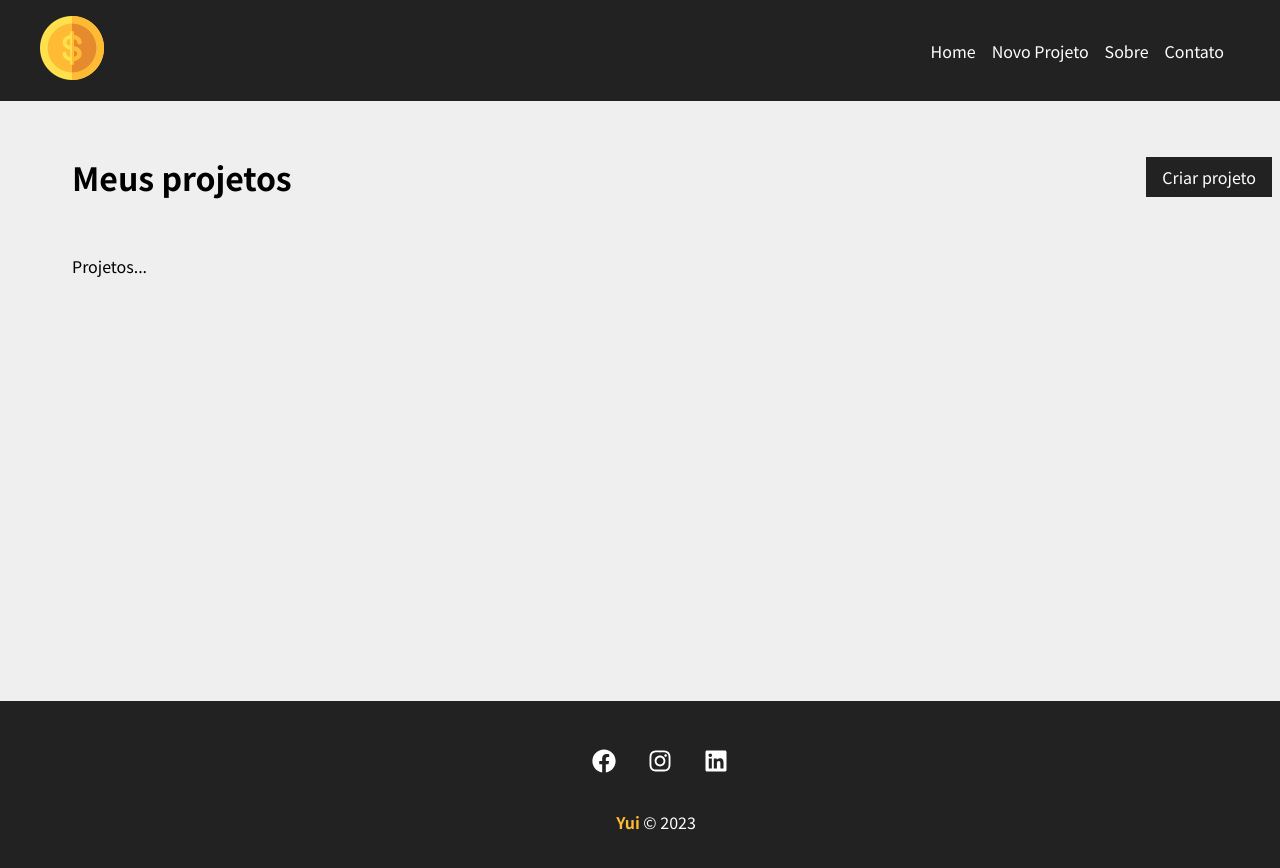
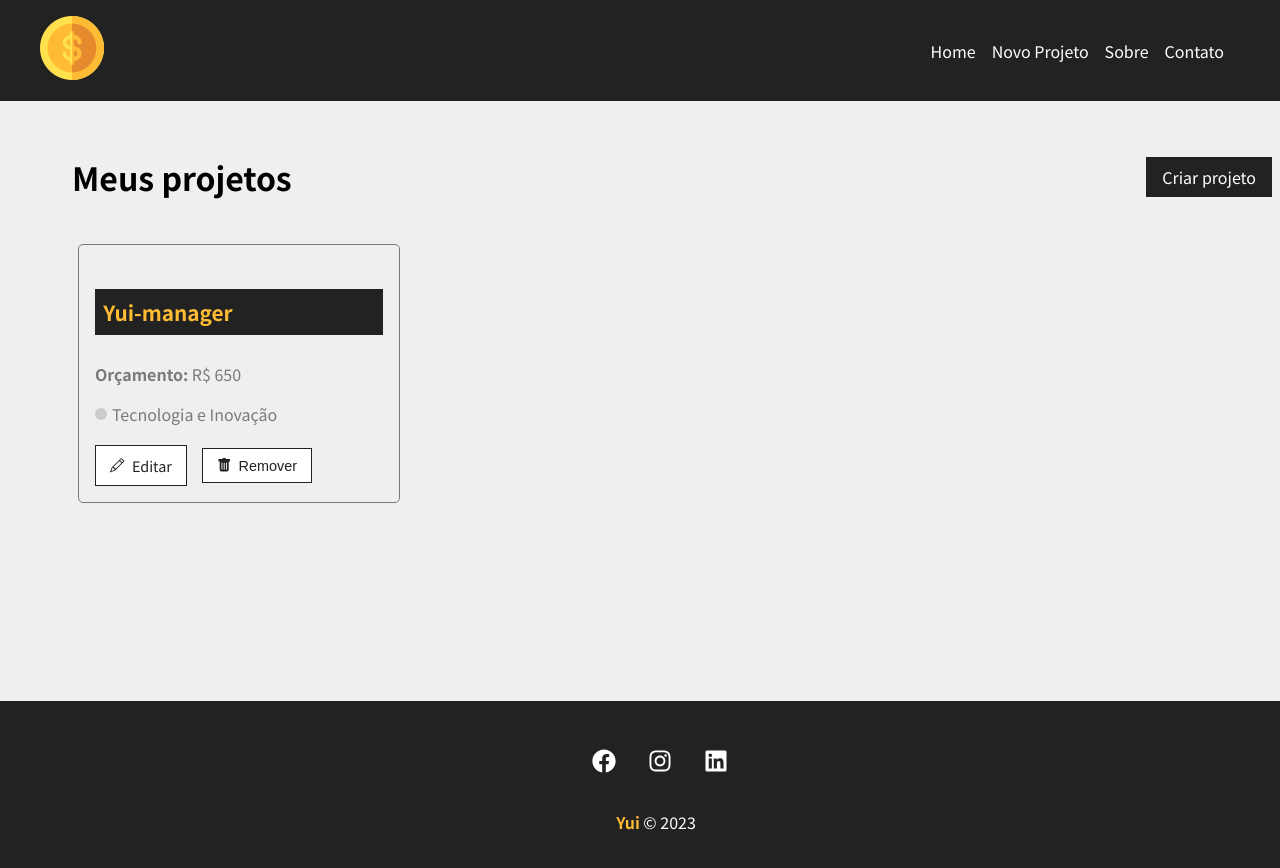
Before and after one commit to kayqueprogram/yui-manager-react, a React (Create React App) app: page /projects in a window 1280 px wide. Shown: the top 868 px of the page. Built offline with nearby package versions, Linux system fonts and the light colour scheme; data requests are answered from the project's data file.

Commit message:
pagina de edição de dados

```diff
--- a/db.json
+++ b/db.json
@@ -1,15 +1,15 @@
 {
   "projects": [
     {
-      "name": "Teste de projeto",
-      "budget": "300",
+      "name": "Yui-manager",
+      "budget": "650",
       "category": {
-        "id": "1",
-        "name": "Infra"
+        "id": "5",
+        "name": "Tecnologia e Inovação"
       },
       "yui": 0,
       "services": [],
-      "id": 1
+      "id": 2
     }
   ],
   "categories": [
--- a/src/App.js
+++ b/src/App.js
@@ -8,6 +8,7 @@
 import Navbar from './components/layout/Navbar';
 import Footer from './components/layout/Footer';
 import Projects from './components/pages/Projects';
+import Project from './components/pages/Project';
 
 function App() {
   return (
@@ -16,10 +17,11 @@
       <Container customClass="min-height">
       <Routes>
         <Route exact path='/' element={<Home />} />
-        <Route exact path='/company' element={<Company />} />
-        <Route exact path='/contact' element={<Contact />} />
-        <Route exact path='/newProject' element={<NewProject />} />
-        <Route exact path='/projects' element={<Projects />} />
+        <Route path='/company' element={<Company />} />
+        <Route path='/contact' element={<Contact />} />
+        <Route path='/newProject' element={<NewProject />} />
+        <Route path='/projects' element={<Projects />} />
+        <Route path='/project/:id' element={<Project />} />
       </Routes>
       </Container>
       <Footer />
--- /dev/null
+++ b/src/components/layout/Loading.js
@@ -0,0 +1,12 @@
+import loading from '../../img/loading.svg';
+import styles from './Loading.module.css';
+
+function Loading() {
+    return(
+        <div className={styles.loader_container}>
+            <img src={loading} alt="carregando..." className={styles.loader}/>
+        </div>
+    )
+}
+
+export default Loading
--- /dev/null
+++ b/src/components/layout/Loading.module.css
@@ -0,0 +1,11 @@
+.loader_container {
+    width: 100%;
+    height: 100%;
+    display: flex;
+    justify-content: center;
+    align-items: center;
+}
+
+.loader {
+    width: 50px;
+}
--- /dev/null
+++ b/src/components/pages/Project.js
@@ -0,0 +1,80 @@
+import styles from './Project.module.css';
+import Loading from '../layout/Loading';
+import Container from '../layout/Container';
+import { useParams } from 'react-router-dom';
+import { useState, useEffect } from 'react'
+
+function Project() {
+
+    const { id } = useParams()
+    const [ project, setProject ] = useState([])
+    const [ showProjectForm, setShowProjectForm ] = useState(false)
+
+    useEffect(() => {
+
+        fetch(`http://localhost:5000/projects/${id}`, {
+            method: "GET",
+            headers: {
+                'Content-Type': 'application/json'
+            },
+        }).then(resp => resp.json()).then((data) => {
+            setProject(data)
+        }).catch(err => console.log(err))
+
+    }, [id])
+
+    function editPost(project) {
+        if (project.budget < project.yui) {
+
+        }
+
+        fetch(`http://localhost:5000/projects/${project.id}`, {
+            method: "PATCH",
+            headers: {
+                'Content-Type': 'application/json',
+            },
+
+            body: JSON.stringify(project),
+        }).then(resp => resp.json()).then((data) => {})
+    }
+
+    function toggleProjectForm() {
+        setShowProjectForm(!showProjectForm)
+    }
+
+    return (
+        <>
+            {project.name ? (
+                <div className={styles.project_details}>
+                    <Container customClass="column">
+                        <div>
+                            <h1>Projeto: {project.name}</h1>
+                            <button onClick={toggleProjectForm}>
+                                {!showProjectForm ? 'Editar projeto' : 'Fechar'}
+                            </button>
+                            {!showProjectForm ? (
+                                <div className={styles.form}>
+                                    <p>
+                                        <span>Categoria: </span>  {project.category.name}
+                                    </p>
+                                    <p>
+                                        <span>Total de orçamento: </span> R$ {project.budget}
+                                    </p>
+                                    <p>
+                                        <span>Total de orçamento: </span> R$ {project.yui}
+                                    </p>
+                                </div>
+                            ) : (
+                                <div>Detalhes do projeto</div>
+                            )}
+                        </div>
+                    </Container>
+                </div>
+            ): (
+                <Loading />
+            )}
+        </>
+    )
+}
+
+export default Project
--- /dev/null
+++ b/src/components/pages/Project.module.css
@@ -0,0 +1,48 @@
+    .project_details {
+        padding: 2em;
+    }
+
+    .project_details h1,
+    .project_details h2,
+    .project_details p {
+        margin-bottom: 0.5em;
+    }
+
+    .project_details h1 {
+        background-color: #222;
+        color: #ffbb33;
+        padding: 0.4em;
+    }
+
+    .project_details span {
+        font-weight: bold;
+    }
+
+    .details_container,
+    .service_form_container {
+        border-bottom: 1px solid #7a7a7a;
+        padding-bottom: 1.2em;
+        margin-bottom: 1.2em;
+        display: flex;
+        justify-content: space-between;
+        flex-wrap: wrap;
+    }
+
+    .btn {
+        background-color: #222;
+        color: #fff;
+        padding: 0.5em 1em;
+        text-decoration: none;
+        transition: 0.5s;
+        border: none;
+        cursor: pointer;
+        max-height: 40px;
+    }
+
+    .btn:hover {
+        color: #ffbb33;
+    }
+
+    .form {
+        width: 100%;
+    }
--- a/src/components/pages/Projects.js
+++ b/src/components/pages/Projects.js
@@ -1,15 +1,49 @@
 import { useLocation } from 'react-router-dom';
+import { useState, useEffect } from 'react';
 import Message from '../layout/Message';
 import Container from '../layout/Container';
 import LinkButton from '../layout/LinkButton';
+import ProjectCard from '../project/ProjectCard';
+import Loading from '../layout/Loading';
 import styles from './Projects.module.css';
 
 function Projects() {
 
+    const [ projects, setProjects] = useState([])
+    const [ removeLoading, setRemoveLoading ] = useState(false)
+    const [ projectMessage, setProjectMessage ] = useState('')
+
     const location = useLocation()
-    let message = ''
+    let message = 'Projeto criado com sucesso!'
     if(location.state) {
         message = location.state.message;
+    }
+
+    useEffect(() => {
+
+
+        fetch('http://localhost:5000/projects', {
+            method: 'GET',
+            headers: {
+                'Content-Type': 'application/json'
+            },
+        }).then((resp) => resp.json()).then((data) => {
+            setProjects(data)
+            setRemoveLoading(true)
+        }).catch((err) => console.log(err))
+    }, [])
+
+    function removeProject(id) {
+
+        fetch(`http://localhost:5000/projects/${id}`, {
+            method: "DELETE",
+            headers: {
+                'Content-Type': 'application/json'
+            },
+        }).then(resp => resp.json()).then(data => {
+            setProjects(projects.filter((project) => project.id !== id))
+            setProjectMessage('Projeto removido com sucesso!')
+        }).catch(err => console.log(err))
     }
 
     return (
@@ -19,8 +53,15 @@
                 <LinkButton to="/newProject" text="Criar projeto" />
             </div>
             {message && <Message type="sucess" msg={message} />}
+            {projectMessage && <Message type="sucess" msg={projectMessage} />}
             <Container customClass="start">
-                <p>Projetos...</p>
+                {projects.length > 0 &&
+                    projects.map((project) => <ProjectCard id={project.id} name={project.name} budget={project.budget} category={project.category.name} key={project.id} handleRemove={removeProject}/>)
+                }
+                {!removeLoading && <Loading />}
+                {removeLoading && projects.length === 0 && (
+                    <p>sem prjetos disponíveis</p>
+                )}
             </Container>
         </div>
     )
--- a/src/components/project/ProjectCard.js
+++ b/src/components/project/ProjectCard.js
@@ -0,0 +1,40 @@
+import styles from './ProjectCard.module.css';
+import { BsPencil, BsFillTrashFill } from 'react-icons/bs';
+import { Link } from 'react-router-dom';
+
+
+function ProjectCard({ id, name, budget, category, handleRemove }) {
+
+    const remove = (e) => {
+        e.preventDefault()
+        handleRemove(id)
+    }
+
+    return(
+        <div className={styles.project_card}>
+            <h4>{name}</h4>
+
+            <p>
+                <span>Orçamento:</span> R$ {budget}
+            </p>
+
+            <p className={styles.category_text}>
+                <span className={`${styles[category.toLowerCase()]}`}></span>  {category}
+            </p>
+
+            <div className={styles.project_card_actions}>
+                <Link to={`/project/${id}`}>
+                    <BsPencil /> Editar
+                </Link>
+                <button onClick={remove}>
+
+                    <BsFillTrashFill /> Remover
+
+                </button>
+            </div>
+        </div>
+    )
+}
+
+
+export default ProjectCard
--- a/src/components/project/ProjectCard.module.css
+++ b/src/components/project/ProjectCard.module.css
@@ -0,0 +1,91 @@
+.project_card {
+    padding: 1em;
+    border: 1px solid #7a7a7a;
+    border-radius: 5px;
+    width: 24%;
+    margin: .5%;
+}
+
+.project_card h4 {
+    background-color: #222;
+    color: #ffbb34;
+    padding: .4em;
+    margin-bottom: 1.3em;
+    font-size: 1.3em;
+}
+
+.project_card p {
+    color: #7a7a7a;
+    margin-bottom: 1em;
+}
+
+.project_card p span {
+    font-weight: bold;
+}
+
+.category_text {
+    display: flex;
+    align-items: center;
+}
+
+.category_text span {
+    display: block;
+    width: 12px;
+    height: 12px;
+    border-radius: 50%;
+    background-color: #ccc;
+    margin-right: 5px;
+}
+
+.category_text .infra {
+    background-color: #ffaebc;
+}
+
+.category_text .desenvolvimento {
+    background-color: #a0e7e5;
+}
+
+.category_text .design {
+    background-color: #b4f8c8
+}
+
+.category_text .tecnologia {
+    background-color: #333;
+}
+
+.category_text .planejamento {
+    background-color: #fbe7c6;
+}
+
+.project_card_actions {
+    display: flex;
+    margin-top: 1.2em;
+    align-items: center;
+}
+
+.project_card_actions a,
+.project_card_actions button {
+    text-decoration: none;
+    background-color: #fff;
+    border: none;
+    color: #222;
+    font-size: .9em;
+    margin-right: 1em;
+    padding: .6em 1em;
+    cursor: pointer;
+    border: 1px solid #222;
+    display: flex;
+    align-items: center;
+    justify-content: center;
+    transition: .5s;
+}
+
+.project_card_actions svg {
+    margin-right: .5em;
+}
+
+.project_card_actions a:hover,
+.project_card_actions button:hover {
+    background-color: #222;
+    color: #ffbb34;
+}
```
